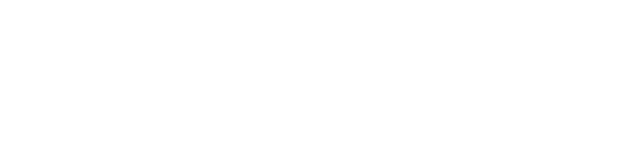
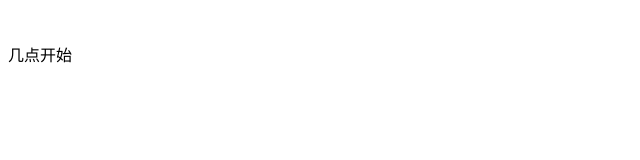
Before and after one commit to liangpingxing168/168, a plain HTML site: page index.html in a window 1280 px wide. Shown: the full height of the page, 0-640 px from the left. Drawn offline with Linux system fonts and the light colour scheme.

Commit message:
Update index.html

```diff
--- a/index.html
+++ b/index.html
@@ -10,4 +10,5 @@
       }
     </style>
   </head>
-  <body>
+  <body></body>
+  <p>几点开始</p>
```
